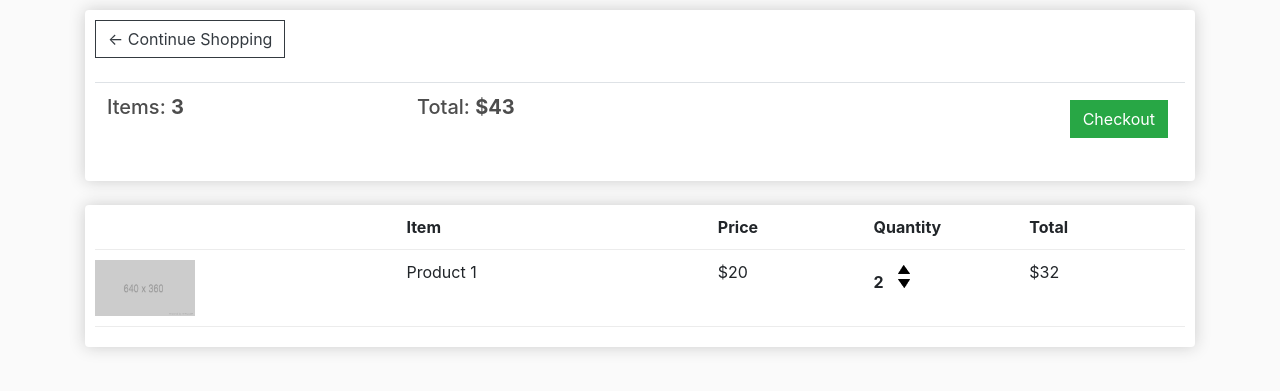
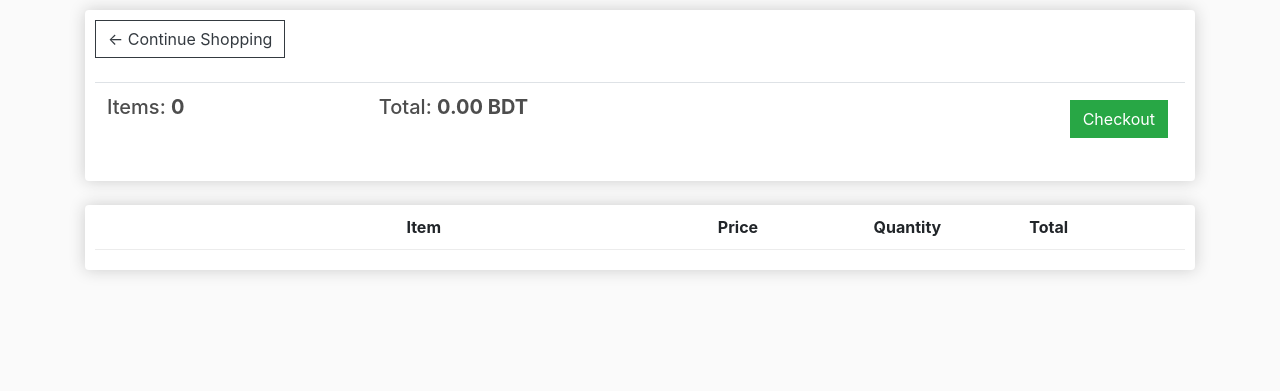
Before and after one commit to rkshaon/django_ecommerce, a Django app: page /cart/ in a window 1280 px wide. Shown: the part 57-448 px from the top of the page. Run offline with Django 3.2, Linux system fonts and the light colour scheme; lists and menus that the app fills with data are empty.

Commit message:
cart and checkout for authenticate customer

```diff
--- a/ecommerce/templates/cart.html
+++ b/ecommerce/templates/cart.html
@@ -9,8 +9,8 @@
       <br>
       <table class="table">
         <tr>
-          <th><h5>Items: <strong>3</strong></h5></th>
-          <th><h5>Total: <strong>$43</strong></h5></th>
+          <th><h5>Items: <strong>{{ order.get_cart_items }}</strong></h5></th>
+          <th><h5>Total: <strong>{{ order.get_cart_total | floatformat:2 }} BDT</strong></h5></th>
           <th>
             <a style="float: right; margin: 5px;" href="{% url 'checkout' %}" class="btn btn-success">Checkout</a>
           </th>
@@ -26,19 +26,21 @@
         <div style="flex:1"><strong>Quantity</strong></div>
         <div style="flex:1"><strong>Total</strong></div>
       </div>
+      {% for item in items %}
       <div class="cart-row">
-        <div style="flex:2"><img class="row-image" src="{% static 'images/placeholder.png' %}"></div>
-        <div style="flex:2"><p>Product 1</p></div>
-        <div style="flex:1"><p>$20</p></div>
+        <div style="flex:2"><img class="row-image" src="{{ item.product.imageURL }}"></div>
+        <div style="flex:2"><p>{{ item.product.name }}</p></div>
+        <div style="flex:1"><p>{{ item.product.price | floatformat:2 }}</p></div>
         <div style="flex:1">
-          <p class="quantity">2</p>
+          <p class="quantity">{{ item.quantity }}</p>
           <div class="quantity">
             <img class="chg-quantity" src="{% static  'images/arrow-up.png' %}">
             <img class="chg-quantity" src="{% static  'images/arrow-down.png' %}">
 					</div>
         </div>
-        <div style="flex:1"><p>$32</p></div>
+        <div style="flex:1"><p>{{ item.get_total }} BDT</p></div>
       </div>
+      {% endfor %}
     </div>
   </div>
 </div>
--- a/store/views.py
+++ b/store/views.py
@@ -9,9 +9,29 @@ def store(request):
     return render(request, 'store.html', context)
 
 def cart(request):
-    context = {}
+    if request.user.is_authenticated:
+        customer = request.user.customer
+        order, created = Order.objects.get_or_create(customer=customer, complete=False)
+        items = order.orderitem_set.all()
+    else:
+        items = []
+        order = {'get_cart_total': 0, 'get_cart_items': 0}
+    context = {
+        'items': items,
+        'order': order,
+    }
     return render(request, 'cart.html', context)
 
 def checkout(request):
-    context = {}
+    if request.user.is_authenticated:
+        customer = request.user.customer
+        order, created = Order.objects.get_or_create(customer=customer, complete=False)
+        items = order.orderitem_set.all()
+    else:
+        items = []
+        order = {'get_cart_total': 0, 'get_cart_items': 0}
+    context = {
+        'items': items,
+        'order': order,
+    }
     return render(request, 'checkout.html', context)
```
Also changed, not shown: ecommerce/templates/checkout.html (+8 -6 lines), store/models.py (+17 -0 lines), README.md, db.sqlite3.
